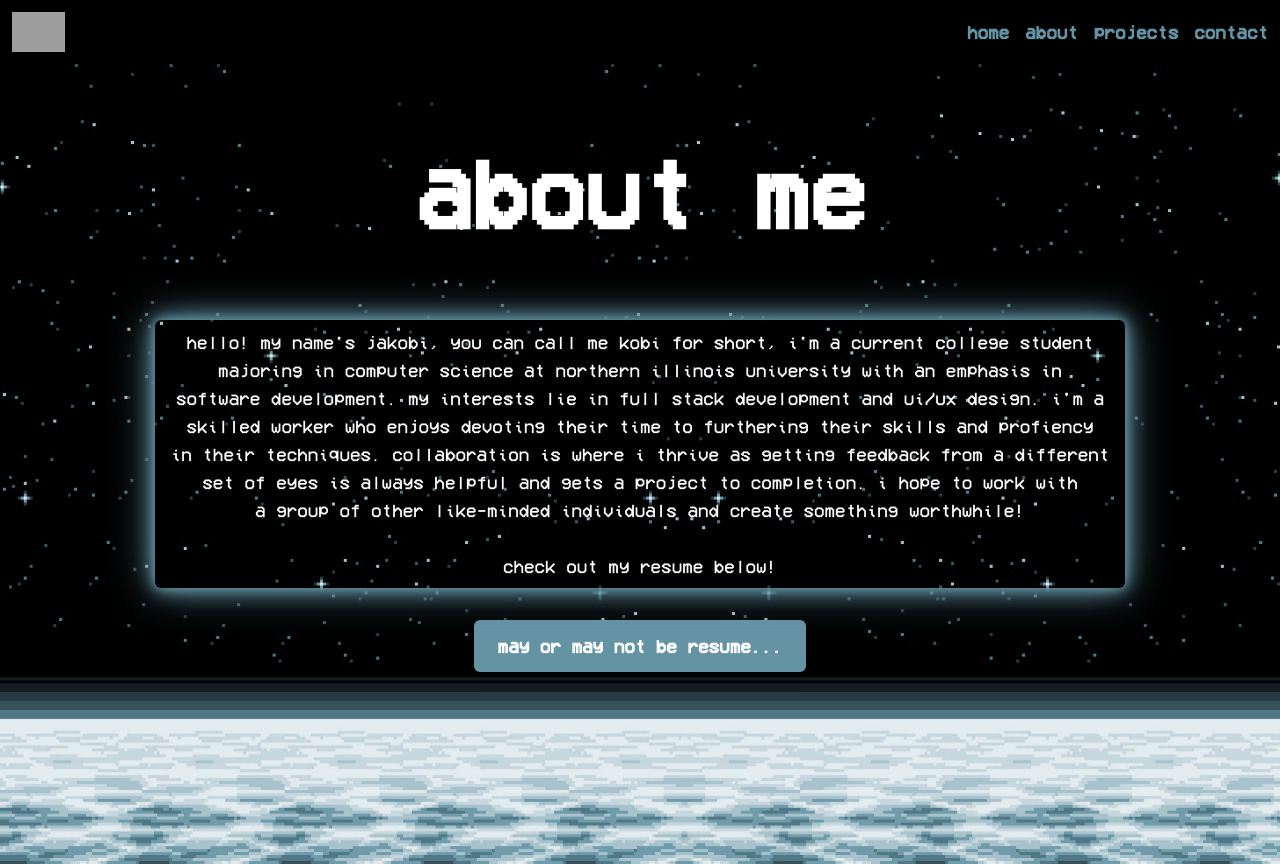
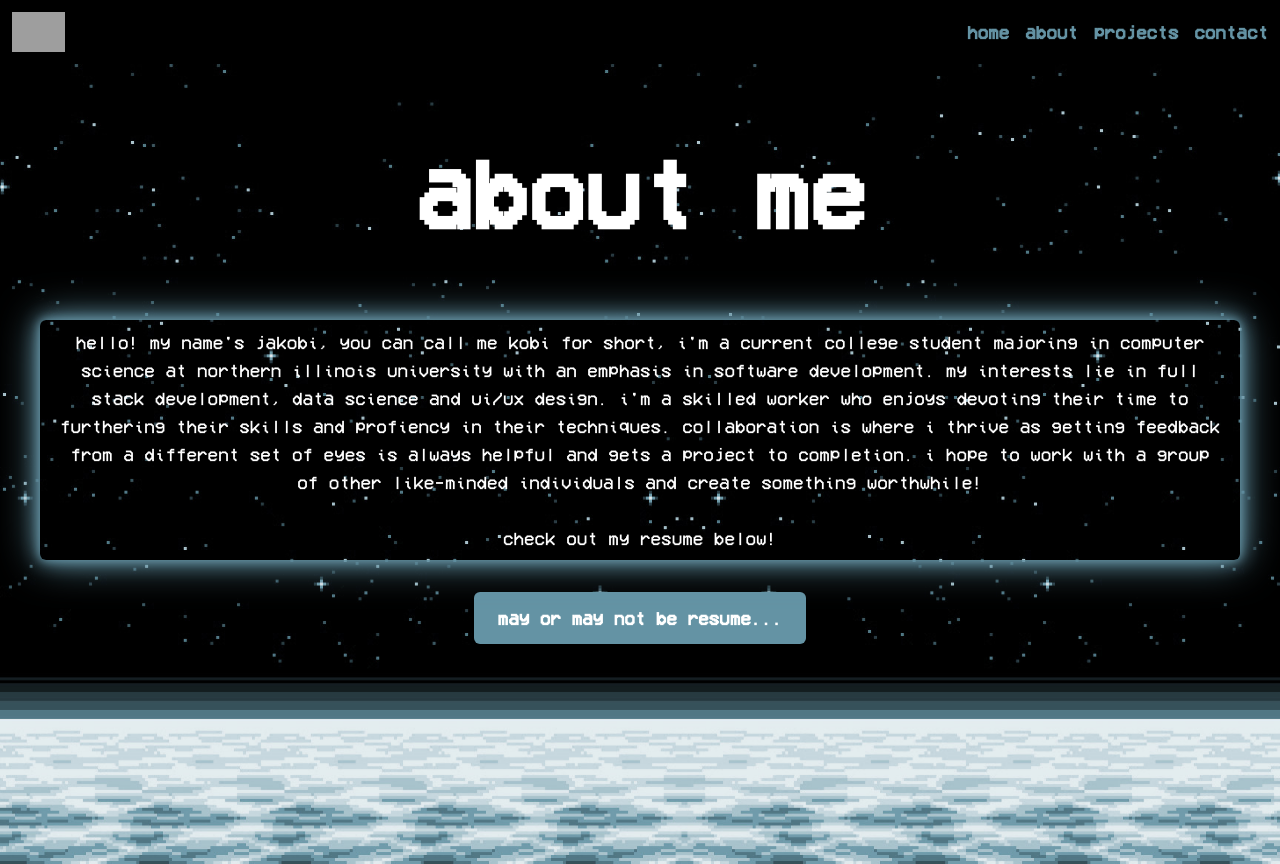
Before and after one commit to k4bii/prtf-proj, a React (Vite) app: page /about in a window 1280 px wide. Built offline with nearby package versions, Linux system fonts and the light colour scheme; grey boxes are pictures that could not be loaded.

Commit message:
updated resume and font on contact

```diff
--- a/src/pages/About.jsx
+++ b/src/pages/About.jsx
@@ -14,7 +14,7 @@ function About() {
         >
           hello! my name's jakobi, you can call me kobi for short, i'm a current college student
           majoring in computer science at northern illinois university with an emphasis in
-          software development. my interests lie in full stack development and ui/ux design. i'm a
+          software development. my interests lie in full stack development, data science and ui/ux design. i'm a
           skilled worker who enjoys devoting their time to furthering their skills and profiency
           in their techniques. collaboration is where i thrive as getting feedback from a different
           set of eyes is always helpful and gets a project to completion. i hope to work with
@@ -26,7 +26,7 @@ function About() {
 
         {/* res button for mobile */}
         <a
-          href="/McFadden_Resume.pdf" // updated
+          href="/McFadden_Resume_SU25.pdf" // updated
           target="_blank"
           rel="noopener noreferrer"
           className="mt-6 px-5 py-3 text-base font-vcr-osd-mono font-bold text-white bg-babyBlue rounded-md shadow-lg hover:bg-gray-500 transition duration-300"
@@ -42,20 +42,20 @@ function About() {
           className="mt-20 font-vcr-osd-mono text-white relative inline-block px-4 py-2 text-lg
           before:absolute before:inset-0 before:rounded-md before:shadow-baby-blue-glow before:animate-pulse"
         >
-          hello! my name's jakobi, you can call me kobi for short, i'm a current college student <br />
-          majoring in computer science at northern illinois university with an emphasis in <br />
-          software development. my interests lie in full stack development and ui/ux design. i'm a <br />
-          skilled worker who enjoys devoting their time to furthering their skills and profiency <br />
-          in their techniques. collaboration is where i thrive as getting feedback from a different <br />
-          set of eyes is always helpful and gets a project to completion. i hope to work with <br />
-          a group of other like-minded individuals and create something worthwhile! <br />
+          hello! my name's jakobi, you can call me kobi for short, i'm a current college student
+          majoring in computer science at northern illinois university with an emphasis in
+          software development. my interests lie in full stack development, data science and ui/ux design. i'm a
+          skilled worker who enjoys devoting their time to furthering their skills and profiency
+          in their techniques. collaboration is where i thrive as getting feedback from a different
+          set of eyes is always helpful and gets a project to completion. i hope to work with
+          a group of other like-minded individuals and create something worthwhile!  <br />
           <br />
           check out my resume below!
         </p>
 
         {/* res button for desktop */}
         <a
-          href="/McFadden_Resume.pdf" // updated
+          href="/McFadden_Resume_SU25.pdf" // updated
           target="_blank"
           rel="noopener noreferrer"
           className="mt-8 px-6 py-3 text-lg font-vcr-osd-mono font-bold text-white bg-babyBlue rounded-md shadow-lg hover:bg-gray-500 transition duration-300"
--- a/src/pages/Contact.jsx
+++ b/src/pages/Contact.jsx
@@ -24,7 +24,7 @@ function Contact() {
       >
         {/* name */}
         <div className="mb-4">
-          <label className="block text-white font-bold mb-2">name</label>
+          <label className="block text-white font-vcr-osd-mono font-bold mb-2">name</label>
           <input
             type="text"
             name="name"
@@ -37,7 +37,7 @@ function Contact() {
 
         {/* subject */}
         <div className="mb-4">
-          <label className="block text-white font-bold mb-2">subject</label>
+          <label className="block text-white font-vcr-osd-mono font-bold mb-2">subject</label>
           <input
             type="text"
             name="subject"
@@ -50,7 +50,7 @@ function Contact() {
 
         {/* Message Input */}
         <div className="mb-4">
-          <label className="block text-white font-bold mb-2">message</label>
+          <label className="block text-white font-vcr-osd-mono font-bold mb-2">message</label>
           <textarea
             name="message"
             rows="5"
@@ -64,7 +64,7 @@ function Contact() {
         {/* submit */}
         <button
           type="submit"
-          className="w-full py-3 bg-babyBlue hover:bg-gray-500 text-white font-bold rounded-md shadow-md transition duration-300"
+          className="w-full py-3 bg-babyBlue hover:bg-gray-500 text-white font-vcr-osd-mono font-bold rounded-md shadow-md transition duration-300"
         >
           talk 2 ya boi !!
         </button>
```
Also changed, not shown: 2 other files (tests, documents, lock files or other folders).
